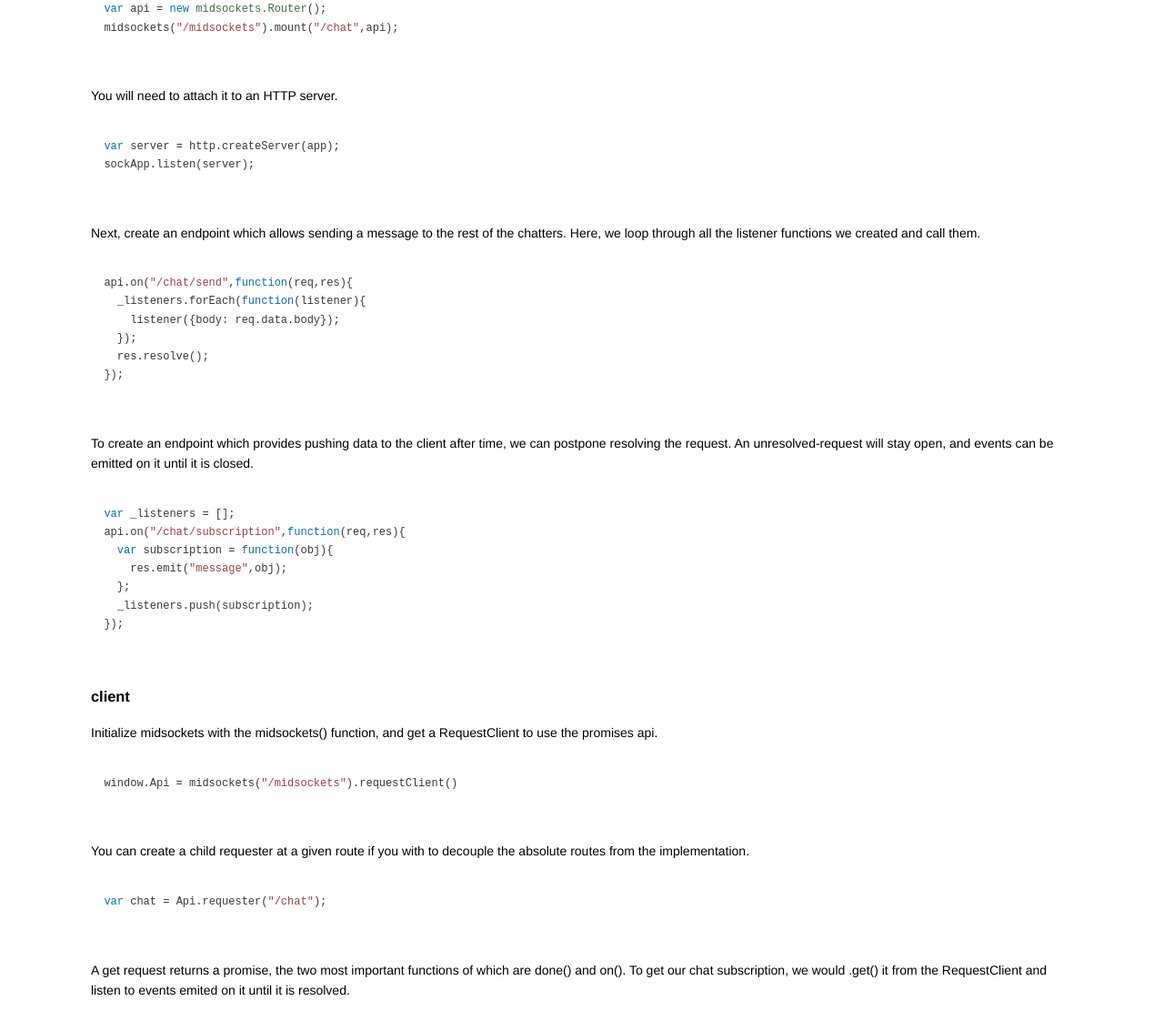
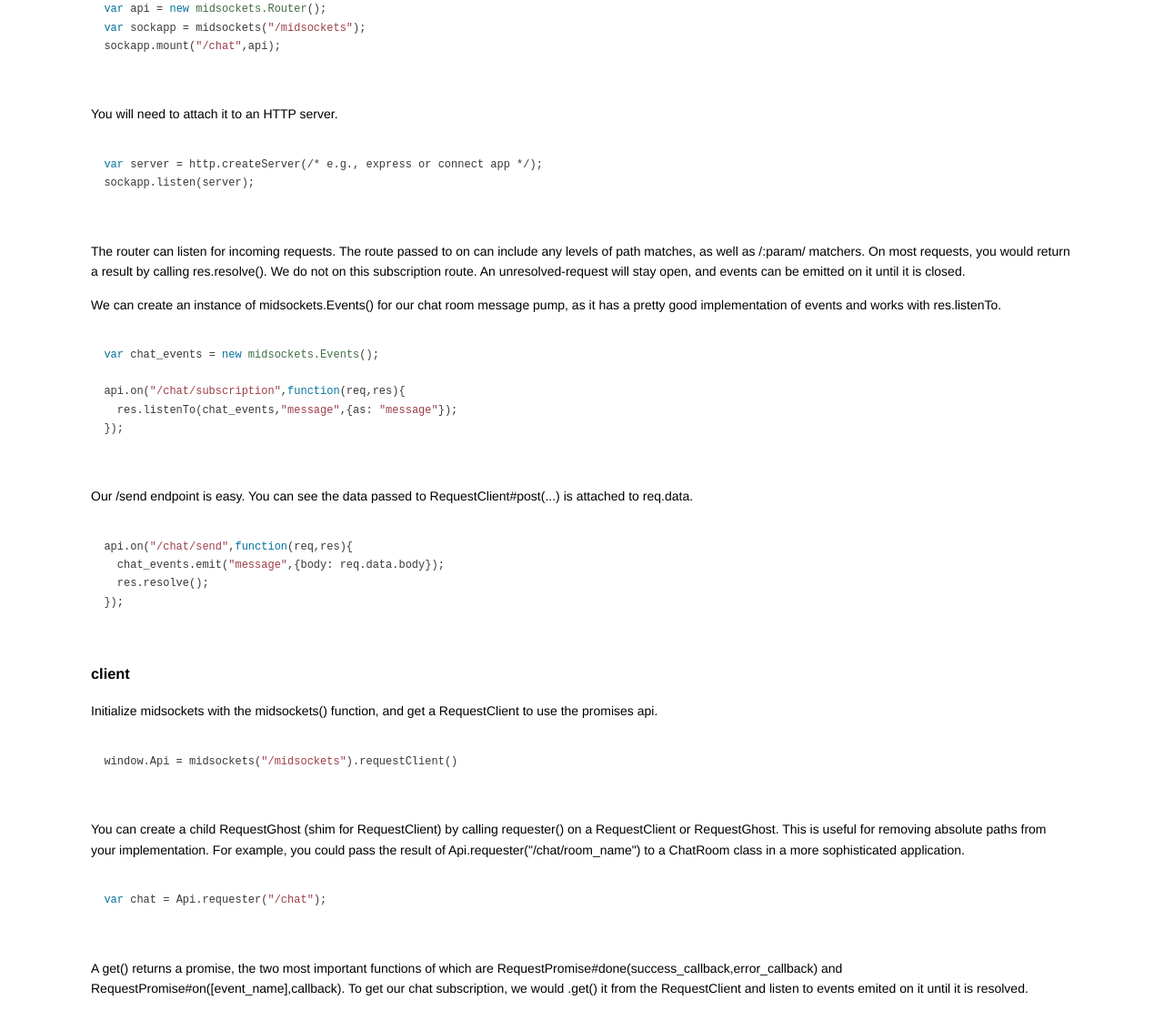
Before and after one commit to masonblier/midsockets, a website: page docs/index.html in a window 1280 px wide. Shown: the part 390-1512 px from the top of the page at 91% size. Drawn offline with Linux system fonts and the light colour scheme.

Commit message:
more doc detail

```diff
--- a/docs/index.html
+++ b/docs/index.html
@@ -25,39 +25,39 @@
       <pre>
         <code>
   var api = new midsockets.Router();
-  midsockets("/midsockets").mount("/chat",api);
+  var sockapp = midsockets("/midsockets");
+  sockapp.mount("/chat",api);
         </code>
       </pre>
 
       <p>You will need to attach it to an HTTP server.</p>
       <pre>
         <code>
-  var server = http.createServer(app);
-  sockApp.listen(server);
+  var server = http.createServer(/* e.g., express or connect app */);
+  sockapp.listen(server);
         </code>
       </pre>
 
-      <p>Next, create an endpoint which allows sending a message to the rest of the chatters. Here, we loop through all the listener functions we created and call them.</p>
+
+
+      <p>The router can listen for incoming requests. The route passed to on can include any levels of path matches, as well as /:param/ matchers. On most requests, you would return a result by calling res.resolve(). We do not on this subscription route. An unresolved-request will stay open, and events can be emitted on it until it is closed.</p>
+      <p>We can create an instance of midsockets.Events() for our chat room message pump, as it has a pretty good implementation of events and works with res.listenTo.</p>
       <pre>
         <code>
-  api.on("/chat/send",function(req,res){
-    _listeners.forEach(function(listener){
-      listener({body: req.data.body});
-    });
-    res.resolve();
+  var chat_events = new midsockets.Events();
+
+  api.on("/chat/subscription",function(req,res){
+    res.listenTo(chat_events,"message",{as: "message"});
   });
         </code>
       </pre>
 
-      <p>To create an endpoint which provides pushing data to the client after time, we can postpone resolving the request. An unresolved-request will stay open, and events can be emitted on it until it is closed.</p>
+      <p>Our /send endpoint is easy. You can see the data passed to RequestClient#post(...) is attached to req.data.</p>
       <pre>
         <code>
-  var _listeners = [];
-  api.on("/chat/subscription",function(req,res){
-    var subscription = function(obj){
-      res.emit("message",obj);
-    };
-    _listeners.push(subscription);
+  api.on("/chat/send",function(req,res){
+    chat_events.emit("message",{body: req.data.body});
+    res.resolve();
   });
         </code>
       </pre>
@@ -72,7 +72,7 @@
         </code>
       </pre>
 
-      <p>You can create a child requester at a given route if you with to decouple the absolute routes from the implementation.</p>
+      <p>You can create a child RequestGhost (shim for RequestClient) by calling requester() on a RequestClient or RequestGhost. This is useful for removing absolute paths from your implementation. For example, you could pass the result of Api.requester("/chat/room_name") to a ChatRoom class in a more sophisticated application.</p>
 
       <pre>
         <code>
@@ -80,7 +80,7 @@
         </code>
       </pre>
 
-      <p>A get request returns a promise, the two most important functions of which are done() and on(). To get our chat subscription, we would .get() it from the RequestClient and listen to events emited on it until it is resolved.</p>
+      <p>A get() returns a promise, the two most important functions of which are RequestPromise#done(success_callback,error_callback) and RequestPromise#on([event_name],callback). To get our chat subscription, we would .get() it from the RequestClient and listen to events emited on it until it is resolved.</p>
 
       <pre>
         <code>
@@ -96,7 +96,8 @@
 
       <pre>
         <code>
-  function sendMessage(text){
+
+  window.sendMessage = function sendMessage(text){
     chat.post("/send",{body:text}).done(function(){
       console.log("message "+text+" has been sent");
     });
```
